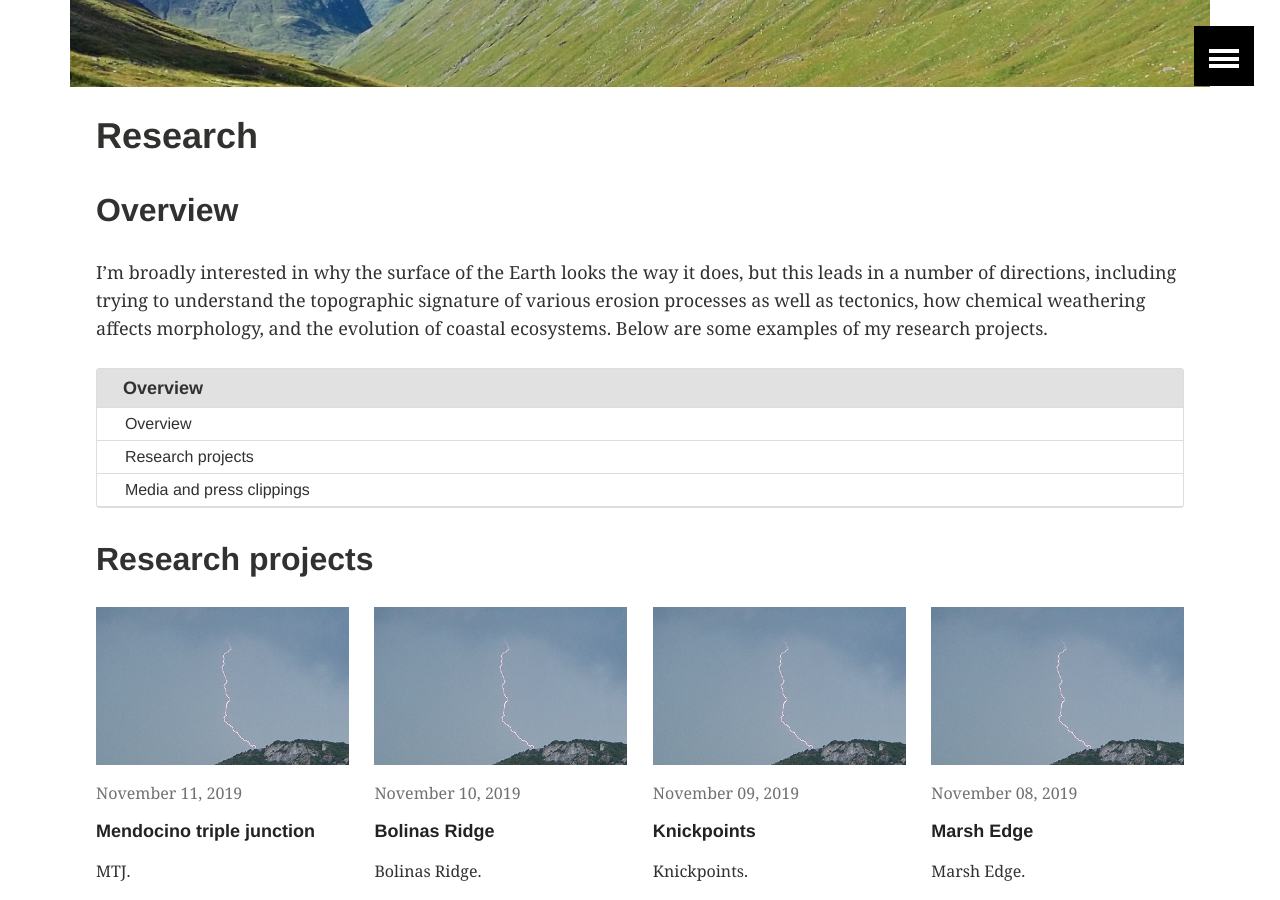
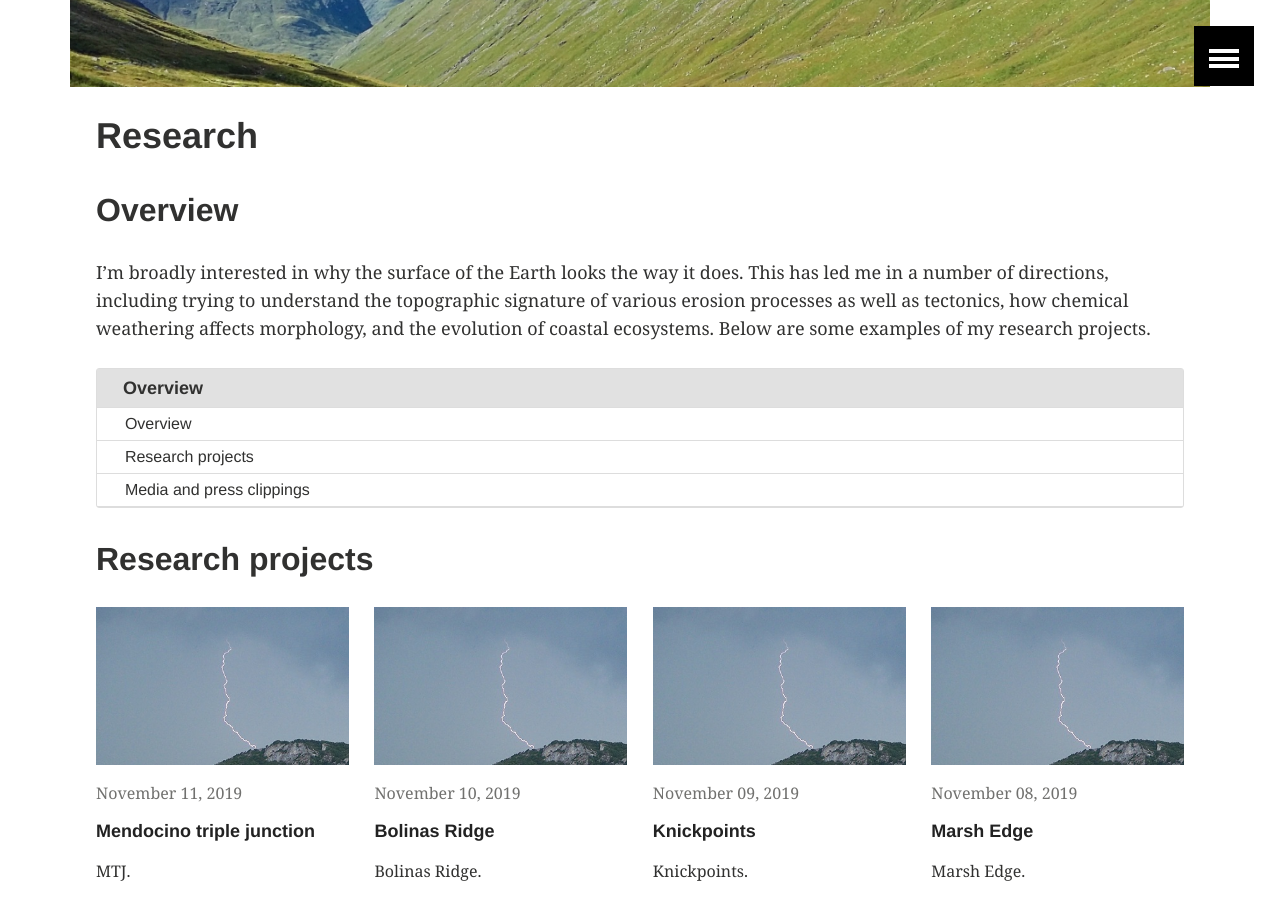
Before and after one commit to simon-m-mudd/simon-m-mudd.github.io, a Jekyll site: the page built from research/index.md, in a window 1280 px wide and 900 px high, scrolled down 339 px. Built offline with Jekyll 4.4.1, drawn with Linux system fonts in a browser that asks for light colours.

Commit message:
Trying to fix a formatting error

```diff
--- a/research/index.md
+++ b/research/index.md
@@ -12,17 +12,22 @@ image:
 
 ## Overview
 
-I'm broadly interested in why the surface of the Earth looks the way it does, but this leads in a number of directions, including trying to understand the topographic signature of various erosion processes as well as tectonics, how chemical weathering affects morphology, and the evolution of coastal ecosystems. Below are some examples of my research projects.
+I'm broadly interested in why the surface of the Earth looks the way it does. This has led me in a number of directions, including trying to understand the topographic signature of various erosion processes as well as tectonics, how chemical weathering affects morphology, and the evolution of coastal ecosystems. Below are some examples of my research projects.
 
 {% include toc.html %}
 
 ## Research projects
 
 <div class="tiles">
+
+<div class="tiles">
 {% for post in site.categories.research %}
   {% include post-grid.html %}
 {% endfor %}
 </div><!-- /.tiles -->
+
+</div><!-- /.tiles -->
+
 
 ## Media and press clippings
 
```
